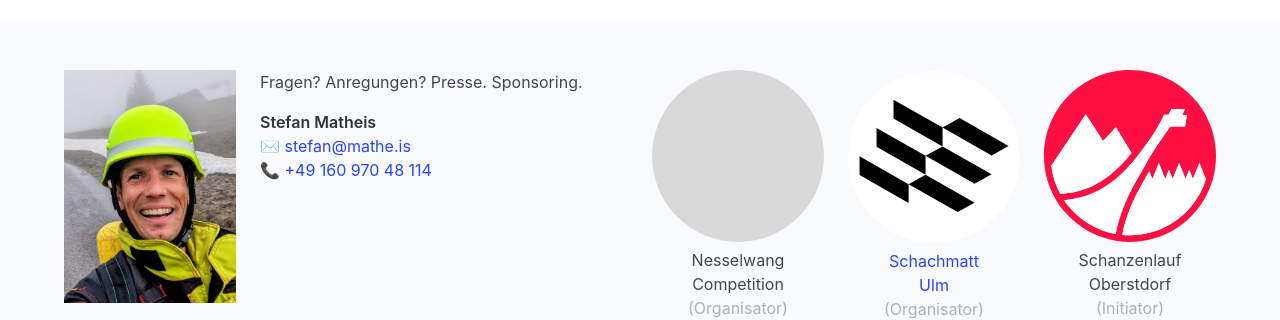
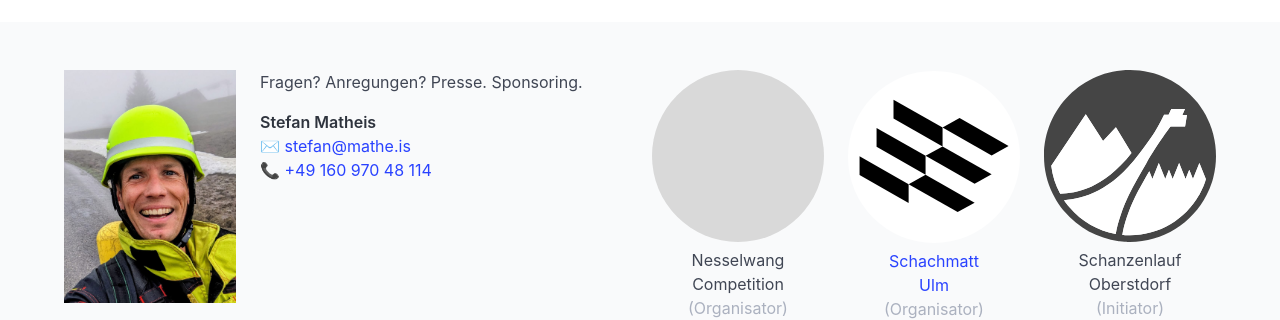
Before and after one commit to steffkes/nesselwang-competition, a Nuxt app: page / in a window 1280 px wide. Shown: the part 774-1094 px from the top of the page. Built offline with nearby package versions, Linux system fonts and the light colour scheme.

Commit message:
reduce visibilty of other competitions

```diff
--- a/app.vue
+++ b/app.vue
@@ -167,4 +167,7 @@ useHead({
 .competitions span {
   display: block;
 }
+.competitions img {
+  filter: grayscale(1);
+}
 </style>
```
